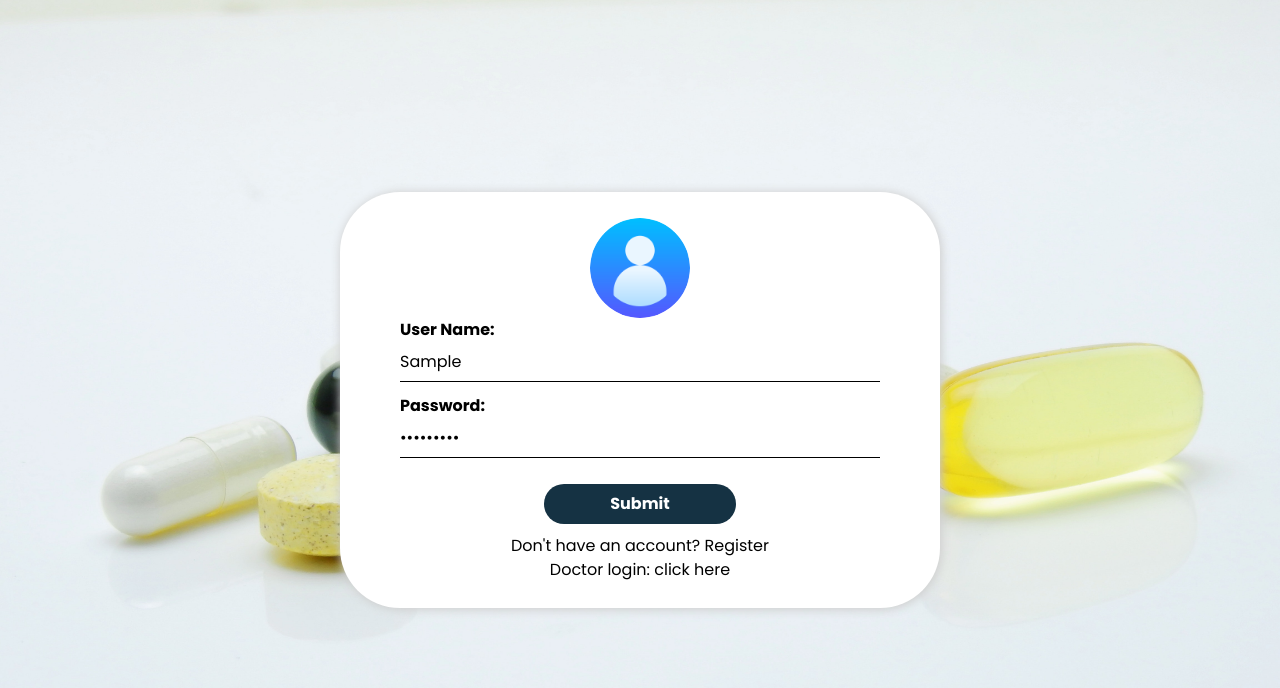
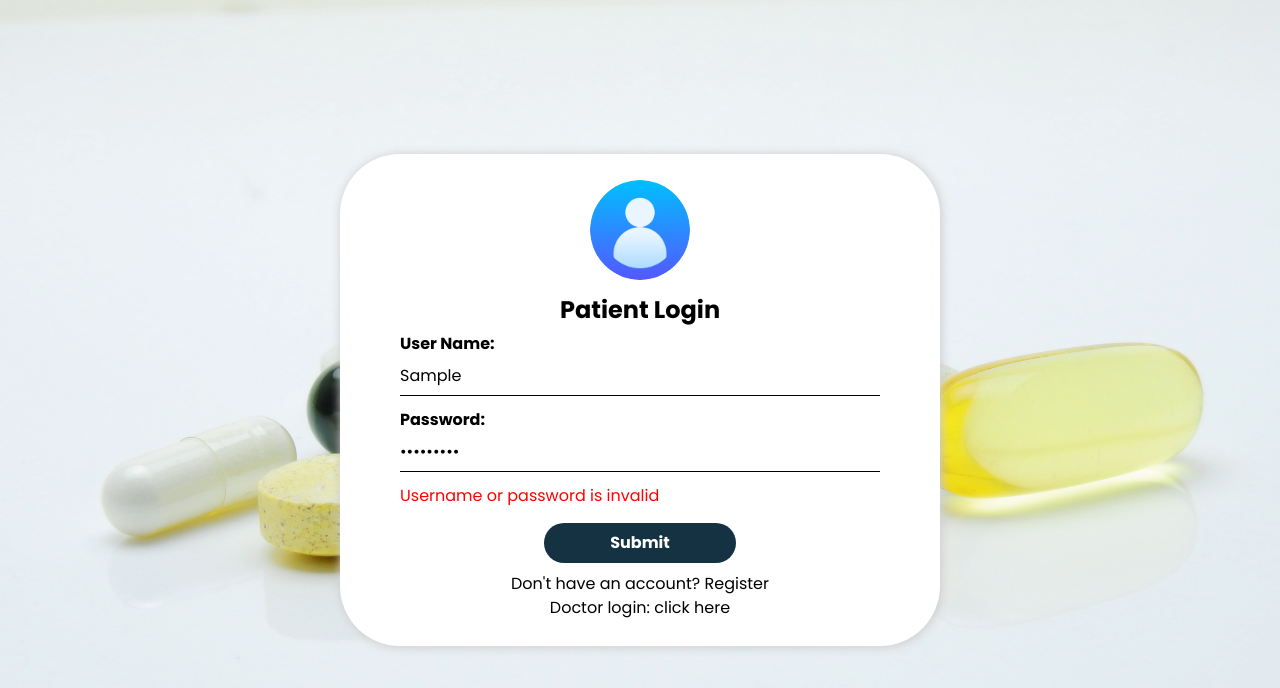
Before and after one commit to health-management-system/hms-frontend-express, a React (Create React App) app: page /patient-login in a window 1280 px wide. Both pictures are taken after typing "Sample", "Sample123" into the empty fields and a click on the button "Submit". Shown: the top 688 px of the page. Built offline with nearby package versions, Linux system fonts and the light colour scheme; no server answers.

Commit message:
Refactored the e2e tests

```diff
--- a/src/pages/Auth/DoctorLogin.jsx
+++ b/src/pages/Auth/DoctorLogin.jsx
@@ -8,6 +8,8 @@ function DoctorLogin () {
     const[inputField,setInputField]=useState({UserName:"",Password:""})
     const[button_true,setButtonState]=useState(true)
     const [loading, setLoading] = useState(false)
+    const [hasError, setError] = useState(false)
+    const [errorMessage, setErrorMessage] = useState("")
     const navigate = useNavigate();
 
     const handleSubmit = async(event) => {
@@ -32,6 +34,8 @@ function DoctorLogin () {
         setInputField({UserName:"",Password:""})
         navigate("/")
       } catch (err) {
+        setErrorMessage('Username or password is invalid')
+        setError(true)
         setLoading(false)
         console.log('Error: Something went wrong')
       }
@@ -45,12 +49,14 @@ function DoctorLogin () {
         <div className="parent">
             <div className="child">
             <img src={require("../../assets/user_1.png")} alt="random_image" className="image"/>
+                <h1 className='login-header'>Doctor Login</h1>
                 <form onSubmit={handleSubmit} id="form_login">
                     <p>User Name:</p>
                     <input className='login-input' name="UserName" type="text" value={inputField.UserName} onChange={(event)=>setInputField({...inputField, [event.target.name]: event.target.value})} placeholder="Enter Username"/>
                     <p>Password:</p>
                     <input className='login-input' name="Password" type="password" value={inputField.Password} onChange={(event)=>setInputField({...inputField, [event.target.name]: event.target.value})} placeholder="Enter Passowrd"/>
                     <br></br>
+                    {hasError ? <h1 className='login-error-message'>{errorMessage}</h1> : null}
                     <div>
                         <button type="submit" disabled={button_true}>{loading ? <div className='flex space-x-3 justify-center items-center'><AiOutlineLoading3Quarters className="animate-spin text-white" /><h1>Loading</h1></div>:<span>Submit</span>}</button>
                     </div>
--- a/src/pages/Auth/PatientLogin.jsx
+++ b/src/pages/Auth/PatientLogin.jsx
@@ -8,6 +8,8 @@ function PatientLogin () {
     const[inputField,setInputField]=useState({UserName:"",Password:""})
     const[button_true,setButtonState]=useState(true)
     const [loading, setLoading] = useState(false)
+    const [hasError, setError] = useState(false)
+    const [errorMessage, setErrorMessage] = useState("")
     const navigate = useNavigate();
 
     const handleSubmit = async(event) => {
@@ -33,6 +35,8 @@ function PatientLogin () {
         setInputField({UserName:"",Password:""})
         navigate("/")
       } catch (err) {
+        setErrorMessage('Username or password is invalid')
+        setError(true)
         setLoading(false)
         console.log('Error: Something went wrong')
       }
@@ -46,12 +50,14 @@ function PatientLogin () {
       <div className="parent">
           <div className="child">
             <img src={require("../../assets/user_1.png")} alt="random_image" className="image"/>
+                <h1 className='login-header'>Patient Login</h1>
                 <form onSubmit={handleSubmit} id="form_login">
                     <p>User Name:</p>
                     <input className='login-input' name="UserName" type="text" value={inputField.UserName} onChange={(event)=>setInputField({...inputField, [event.target.name]: event.target.value})} placeholder="Enter Username"/>
                     <p>Password:</p>
                     <input className='login-input' name="Password" type="password" value={inputField.Password} onChange={(event)=>setInputField({...inputField, [event.target.name]: event.target.value})} placeholder="Enter Passowrd"/>
                     <br></br>
+                    {hasError ? <h1 className='login-error-message'>{errorMessage}</h1> : null}
                     <div>
                       <button type="submit" disabled={button_true}>{loading ? <div className='flex space-x-3 justify-center items-center'><AiOutlineLoading3Quarters className="animate-spin text-white" /><h1>Loading</h1></div>:<span>Submit</span>}</button>
                     </div>
--- a/src/pages/Auth/login.css
+++ b/src/pages/Auth/login.css
@@ -81,3 +81,19 @@
    width:100%;
    text-align: center;
 }
+
+.login-header {
+   width: 80%;
+   margin-left: 10%;
+   font-size: x-large;
+   font-weight: bolder;
+   text-align: center;
+   margin-top: 0.5em;
+   margin-bottom: 0.2em;
+}
+
+.login-error-message {
+   width: 80%;
+   margin-left: 10%;
+   color: red;
+}
```
Also changed, not shown: 2 other files (tests, documents, lock files or other folders).
